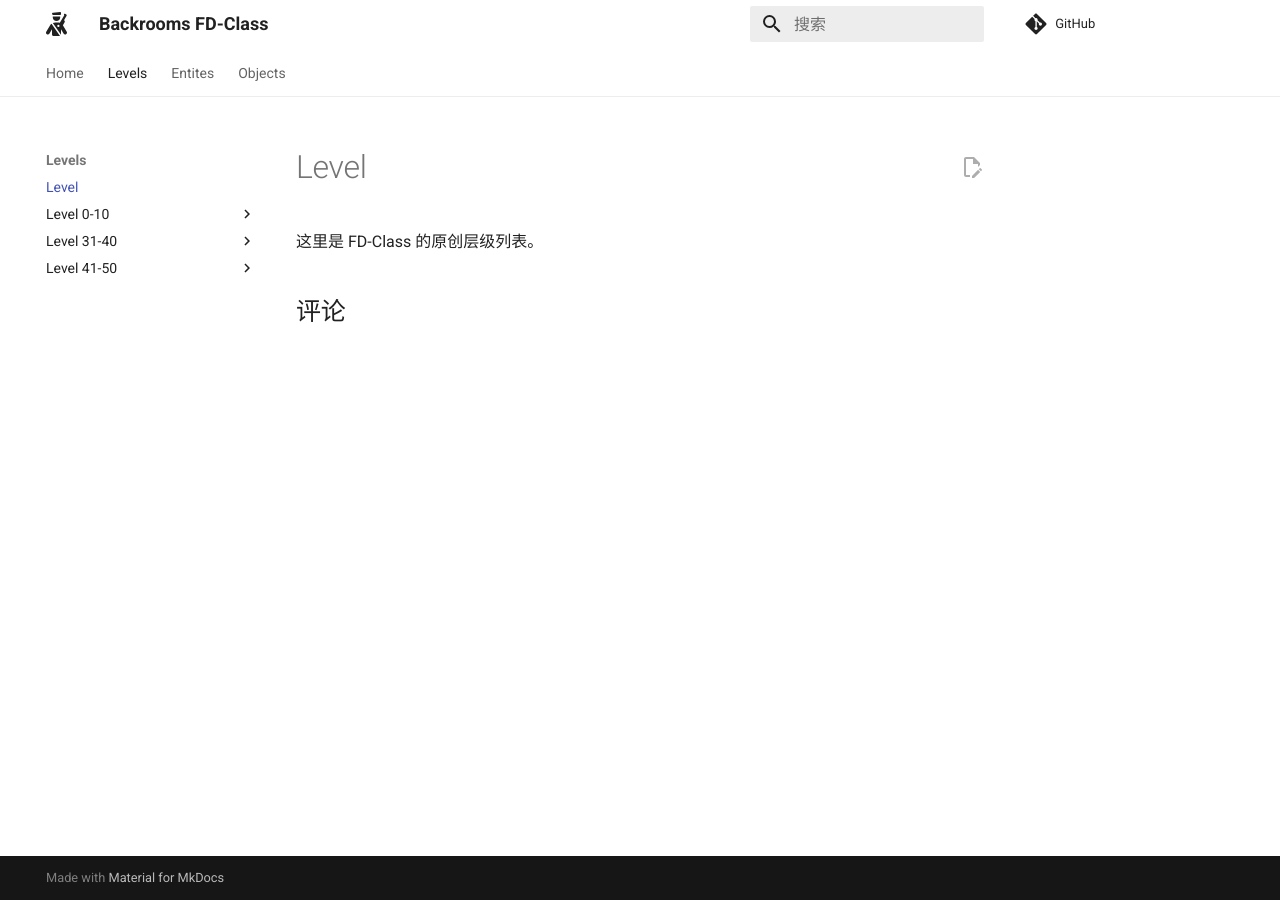
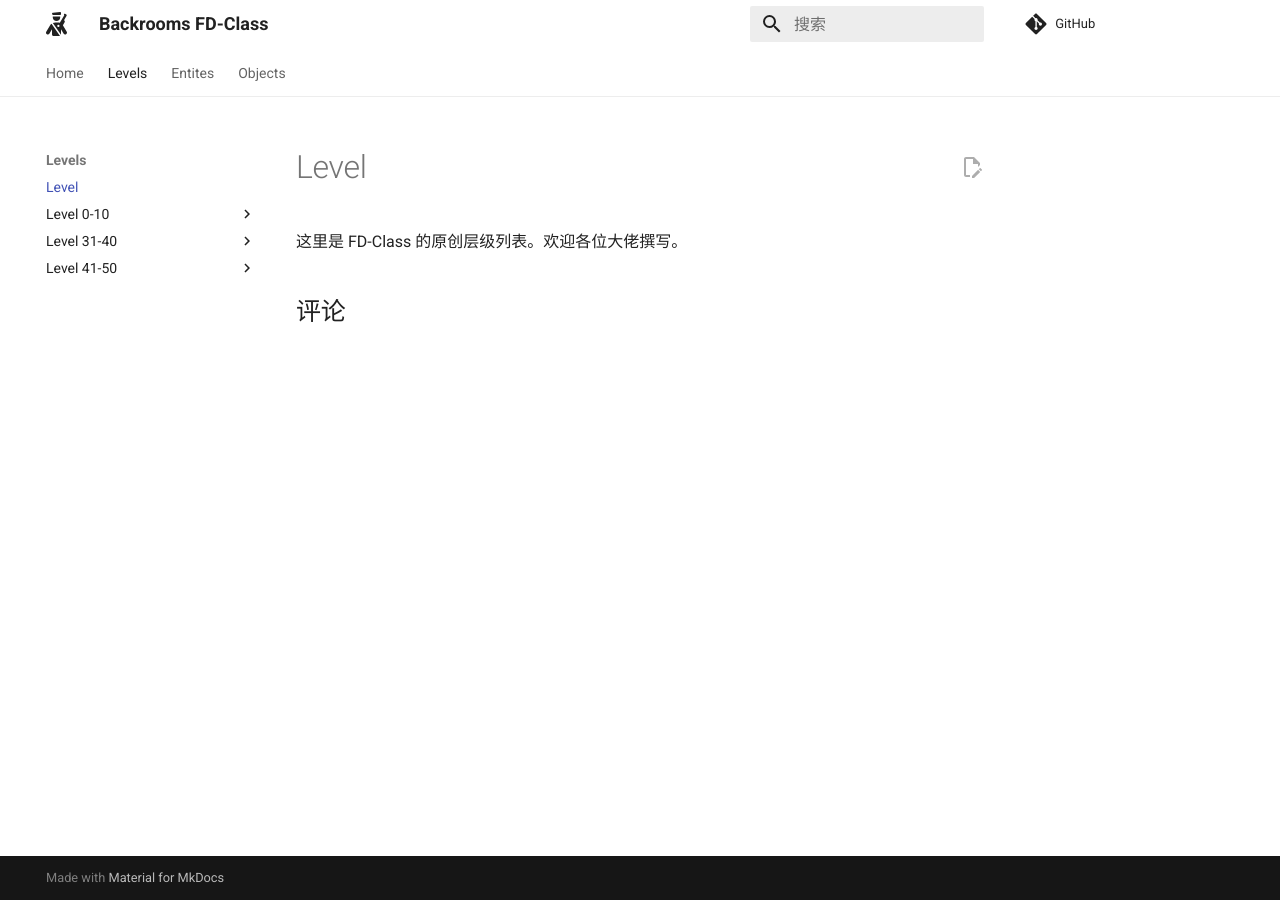
Before and after one commit to Chocolateater/FD-Class, an MkDocs documentation site: the page built from docs/Level_index.md, in a window 1280 px wide. Built offline with MkDocs 1.6.1 and Material for MkDocs 9.7.7, drawn with Linux system fonts in a browser that asks for light colours; comment, search, counter and statistics services are not loaded.

Commit message:
Update Level_index.md

```diff
--- a/docs/Level_index.md
+++ b/docs/Level_index.md
@@ -2,4 +2,4 @@
 comments: true
 ---
 
-这里是 FD-Class 的原创层级列表。
+这里是 FD-Class 的原创层级列表。欢迎各位大佬撰写。
```
